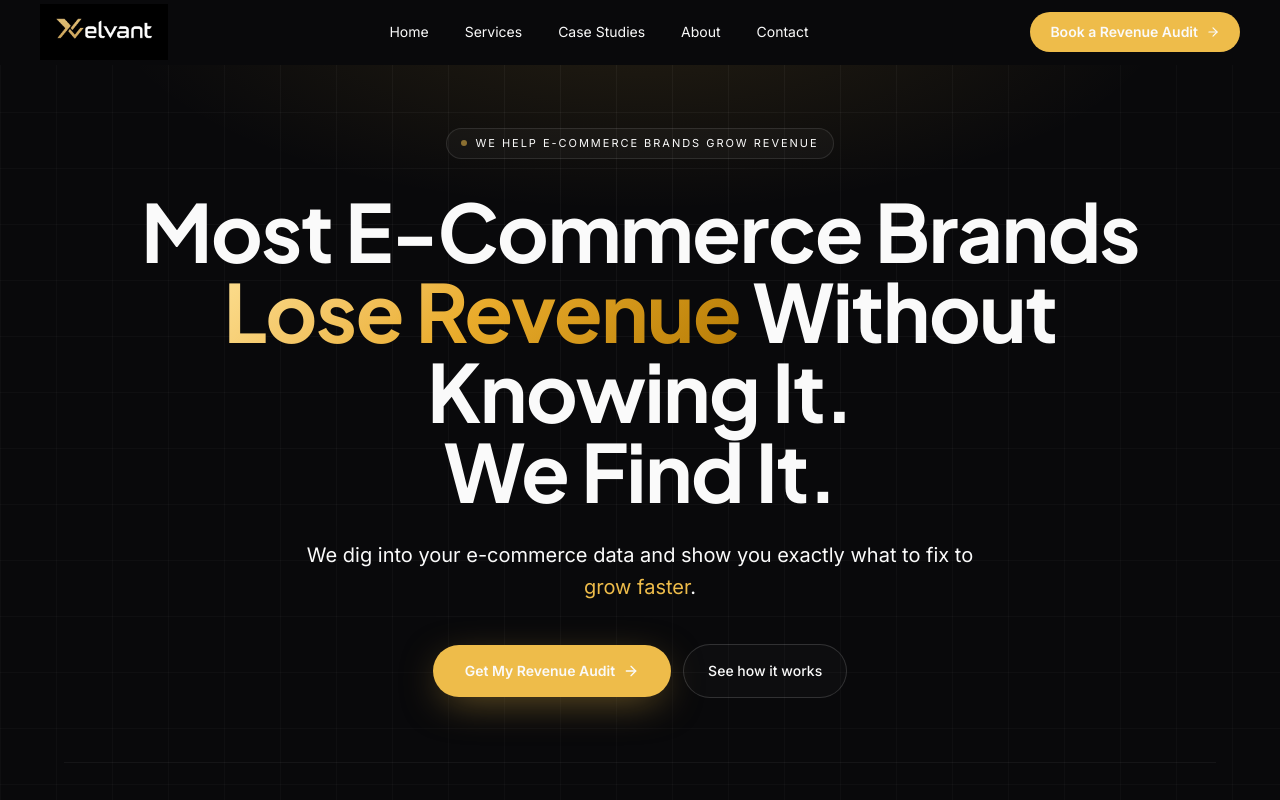
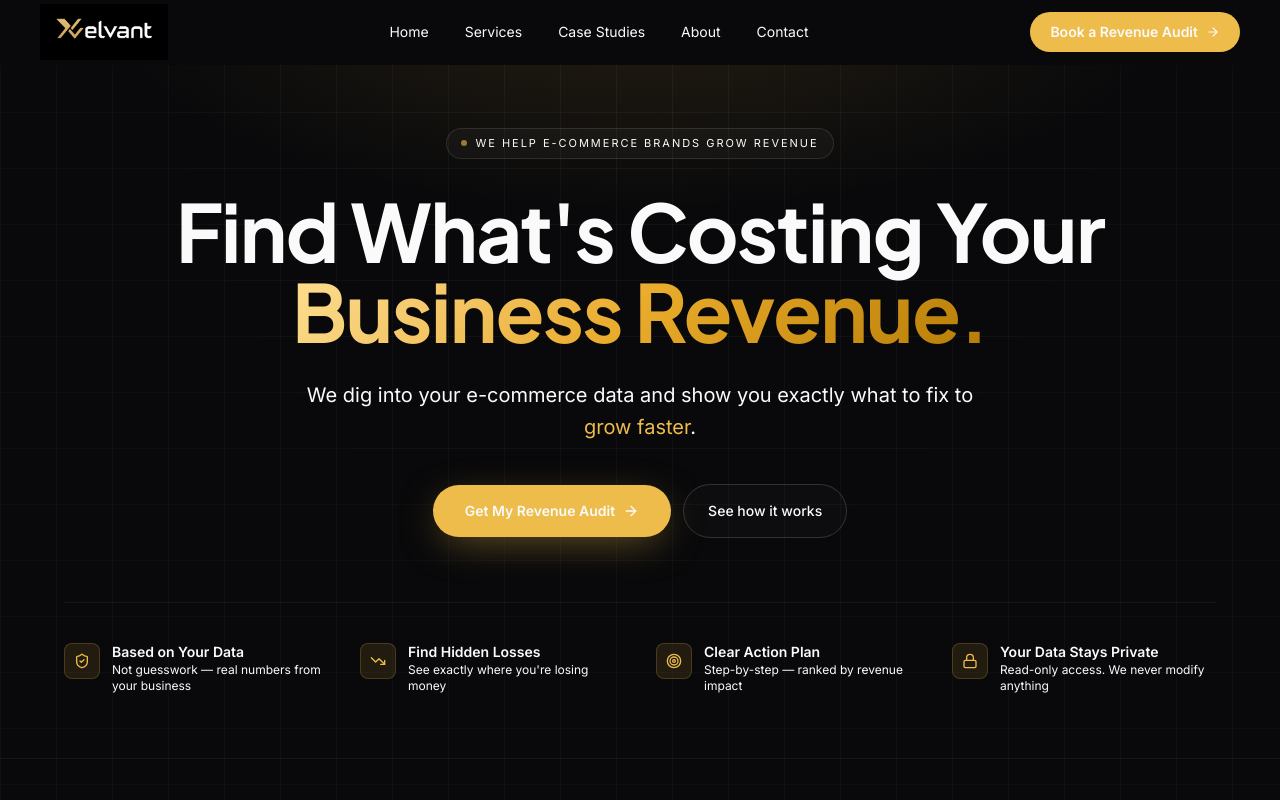
Before and after one commit to ali-zain-ai/Xelvant-site, a Next.js app: page / in a window 1280 px wide. Shown: the top 800 px of the page. Built offline with nearby package versions, Linux system fonts and the light colour scheme.

Commit message:
Update hero heading as requested

```diff
--- a/components/sections/HeroSection.tsx
+++ b/components/sections/HeroSection.tsx
@@ -81,11 +81,9 @@ export default function HeroSection() {
               letterSpacing: "-0.02em",
             }}
           >
-            Most E-Commerce Brands{" "}
-            <span className="text-gradient-gold">Lose Revenue</span>{" "}
-            Without Knowing It.{" "}
+            Find What&apos;s Costing Your
             <br />
-            We Find It.
+            <span className="text-gradient-gold">Business Revenue.</span>
           </h1>
         </FadeUp>
 
```
